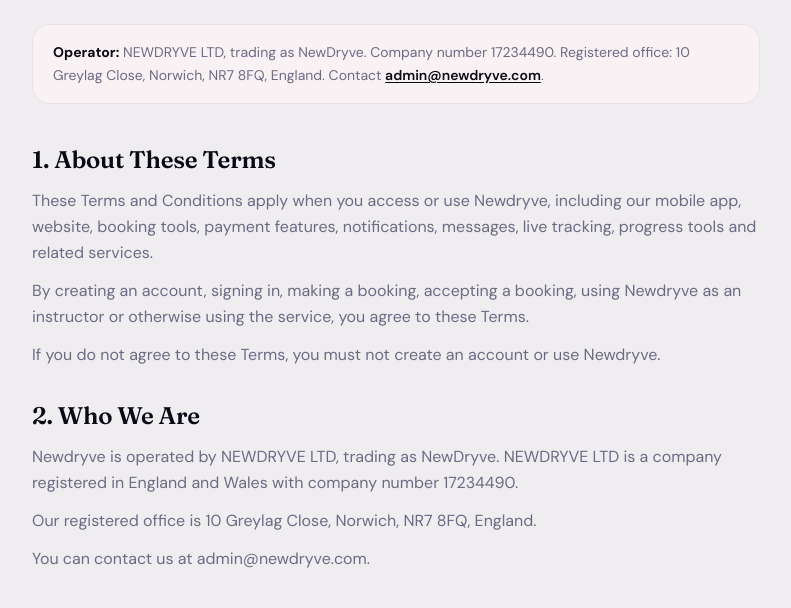
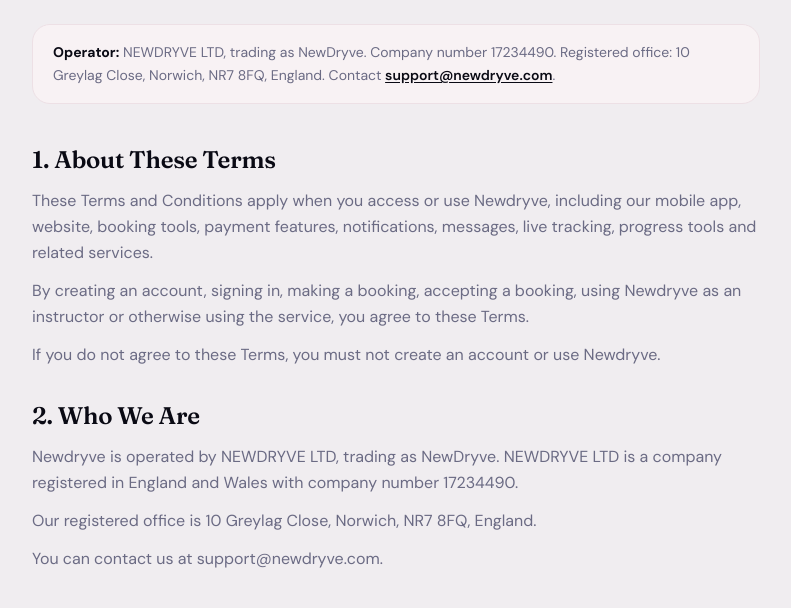
Before and after one commit to SUDO-LONDON/Newdryve-landing, a Next.js app: page /terms in a window 1280 px wide. Shown: the part 230-838 px from the top of the page, without its empty margins (244-1035 px from the left). Built offline with nearby package versions, Linux system fonts and the light colour scheme; no server answers.

Commit message:
termsfix

```diff
--- a/app/terms/page.tsx
+++ b/app/terms/page.tsx
@@ -21,7 +21,7 @@
     body: [
       'Newdryve is operated by NEWDRYVE LTD, trading as NewDryve. NEWDRYVE LTD is a company registered in England and Wales with company number 17234490.',
       'Our registered office is 10 Greylag Close, Norwich, NR7 8FQ, England.',
-      'You can contact us at admin@newdryve.com.',
+      'You can contact us at support@newdryve.com.',
     ],
   },
   {
@@ -128,7 +128,7 @@
     title: '13. Refunds And Disputes',
     body: [
       'Refunds may depend on the lesson status, payment method, instructor evidence, cancellation timing and applicable consumer rights.',
-      'If you believe a charge is incorrect or you want to submit a complaint, contact admin@newdryve.com promptly with the booking details and the reason for the dispute.',
+      'If you believe a charge is incorrect or you want to submit a complaint, contact support@newdryve.com promptly with the booking details and the reason for the dispute.',
       'We may ask students and instructors for evidence such as messages, timestamps, location records, lesson notes or booking history.',
       'Newdryve will review complaints and disputes and decide the outcome reasonably based on the available information, applicable law, payment-provider rules and these Terms.',
       "Chargebacks or payment disputes made through a bank or payment provider may be handled under that provider's rules.",
@@ -287,7 +287,7 @@
   {
     title: '32. Contact',
     body: [
-      'Questions, complaints, cancellation disputes, refund requests and support queries should be sent to admin@newdryve.com.',
+      'Questions, complaints, cancellation disputes, refund requests and support queries should be sent to support@newdryve.com.',
       'Please include your account email, booking details and a short explanation so we can investigate efficiently.',
     ],
   },
@@ -309,7 +309,7 @@
         </h1>
         <p className="mt-4 text-sm text-ink-secondary">Version 2026-07-30. Last updated 30 July 2026.</p>
         <p className="mt-6 rounded-2xl border border-blush-border bg-blush-surface px-5 py-4 text-sm leading-relaxed text-ink-secondary">
-          <strong className="text-ink">Operator:</strong> NEWDRYVE LTD, trading as NewDryve. Company number 17234490. Registered office: 10 Greylag Close, Norwich, NR7 8FQ, England. Contact <a href="mailto:admin@newdryve.com" className="font-semibold text-ink underline underline-offset-2">admin@newdryve.com</a>.
+          <strong className="text-ink">Operator:</strong> NEWDRYVE LTD, trading as NewDryve. Company number 17234490. Registered office: 10 Greylag Close, Norwich, NR7 8FQ, England. Contact <a href="mailto:support@newdryve.com" className="font-semibold text-ink underline underline-offset-2">support@newdryve.com</a>.
         </p>
 
         <div className="mt-10 space-y-8">
```
